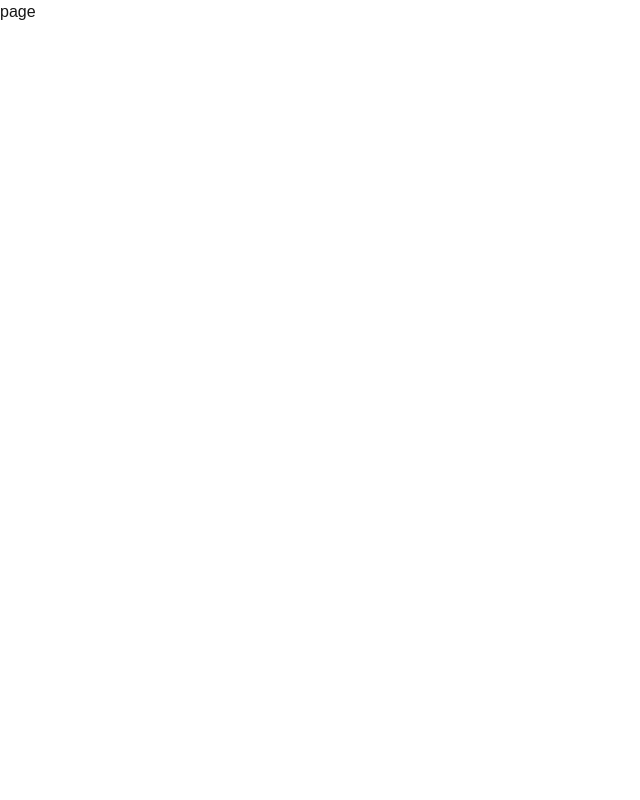
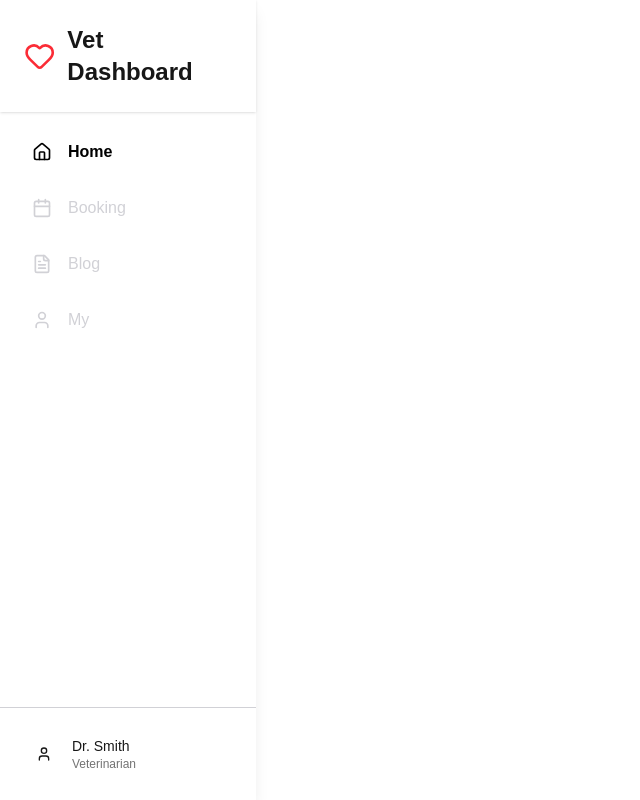
Before and after one commit to the-code-machine/zootopia-frontend, a Next.js app: page /dashboard in a window 1280 px wide. Shown: the whole page, without its empty margins (0-640 px from the left). Built offline with nearby package versions, Linux system fonts and the light colour scheme.

Commit message:
Sidebar dashboard

```diff
--- a/package.json
+++ b/package.json
@@ -12,6 +12,7 @@
     "@reduxjs/toolkit": "^2.8.2",
     "axios": "^1.10.0",
     "js-cookie": "^3.0.5",
+    "lucide-react": "^0.525.0",
     "next": "15.4.1",
     "react": "19.1.0",
     "react-dom": "19.1.0",
--- /dev/null
+++ b/src/app/dashboard/layout.tsx
@@ -0,0 +1,15 @@
+import Navigation from "@/components/sidebar/Sidebar";
+import React from "react";
+export default function RootLayout({
+  children,
+}: Readonly<{
+  children: React.ReactNode;
+}>) {
+  return (
+    <div className=" flex">
+      <Navigation />
+      <div className=" bg-[#FAFAFA]"></div>
+      {children}
+    </div>
+  );
+}
--- a/src/app/dashboard/page.tsx
+++ b/src/app/dashboard/page.tsx
@@ -1,7 +1,6 @@
-import React from 'react'
+import Navigation from "@/components/sidebar/Sidebar";
+import React from "react";
 
 export default function page() {
-  return (
-    <div>page</div>
-  )
+  return <div></div>;
 }
--- a/src/app/globals.css
+++ b/src/app/globals.css
@@ -10,33 +10,16 @@
 
   --secondary: #e8f9fb;
   --secondary-foreground: #0d3d45;
-}
 
-@theme inline {
+  /* Tailwind inline theme variables */
   --color-background: var(--background);
   --color-foreground: var(--foreground);
-
   --color-primary: var(--primary);
   --color-primary-foreground: var(--primary-foreground);
-
   --color-secondary: var(--secondary);
   --color-secondary-foreground: var(--secondary-foreground);
-
   --font-sans: var(--font-geist-sans);
   --font-mono: var(--font-geist-mono);
-}
-
-@media (prefers-color-scheme: dark) {
-  :root {
-    --background: #0a0a0a;
-    --foreground: #ededed;
-
-    --primary: #62c5d4;
-    --primary-foreground: #ffffff;
-
-    --secondary: #164e5c;
-    --secondary-foreground: #e5f9fd;
-  }
 }
 
 body {
@@ -44,3 +27,5 @@ body {
   color: var(--foreground);
   font-family: Arial, Helvetica, sans-serif;
 }
+
+/* 🚫 Removed dark mode media query to avoid override */
--- /dev/null
+++ b/src/components/sidebar/Sidebar.tsx
@@ -0,0 +1,128 @@
+"use client";
+import React, { useState } from "react";
+import { Home, Calendar, FileText, User, Heart } from "lucide-react";
+
+interface NavItem {
+  id: string;
+  label: string;
+  icon: React.ComponentType<{ size?: number; className?: string }>;
+  href: string;
+}
+
+const navItems: NavItem[] = [
+  { id: "home", label: "Home", icon: Home, href: "/" },
+  { id: "booking", label: "Booking", icon: Calendar, href: "/booking" },
+  { id: "blog", label: "Blog", icon: FileText, href: "/blog" },
+  { id: "my", label: "My", icon: User, href: "/my" },
+];
+
+interface NavigationProps {
+  activeItem?: string;
+  onItemClick?: (item: NavItem) => void;
+}
+
+export default function Navigation({
+  activeItem = "home",
+  onItemClick,
+}: NavigationProps) {
+  const [currentActive, setCurrentActive] = useState(activeItem);
+
+  const handleItemClick = (item: NavItem) => {
+    setCurrentActive(item.id);
+    onItemClick?.(item);
+  };
+
+  return (
+    <>
+      {/* Desktop Sidebar - Hidden on mobile */}
+      <aside className="hidden lg:flex lg:fixed lg:left-0 lg:top-0 lg:h-full lg:w-64 lg:flex-col lg:z-50 bg-white shadow-lg">
+        {/* Logo/Header */}
+        <div className="p-6  shadow">
+          <h1 className="text-2xl font-bold flex items-center gap-3">
+            <Heart size={32} className="text-red-500" />
+            Vet Dashboard
+          </h1>
+        </div>
+
+        {/* Navigation Items */}
+        <nav className="flex-1 p-4 space-y-2">
+          {navItems.map((item) => {
+            const isActive = currentActive === item.id;
+            const IconComponent = item.icon;
+            return (
+              <button
+                key={item.id}
+                onClick={() => handleItemClick(item)}
+                className={`w-full flex items-center gap-4 px-4 py-3 rounded-lg text-left cursor-pointer hover:text-black transition-all duration-200 hover:bg-opacity-80 group ${
+                  isActive ? " text-black" : " text-[#D1D1D6] "
+                }`}
+              >
+                <IconComponent
+                  size={20}
+                  className={`transition-all duration-200 ${
+                    isActive ? "text-primary" : "group-hover:scale-110"
+                  }`}
+                />
+                <span
+                  className={`font-medium ${isActive ? "font-semibold" : ""}`}
+                >
+                  {item.label}
+                </span>
+              </button>
+            );
+          })}
+        </nav>
+
+        {/* Footer/User Section */}
+        <div className="p-4  border-t border-[#D1D1D6] ">
+          <div className="flex items-center gap-3 p-3 rounded-lg">
+            <div className="w-8 h-8 rounded-full bg-primary flex items-center justify-center">
+              <User size={16} className="text-primary-foreground" />
+            </div>
+            <div className="flex-1 min-w-0">
+              <p className="text-sm font-medium truncate">Dr. Smith</p>
+              <p className="text-xs opacity-60 truncate">Veterinarian</p>
+            </div>
+          </div>
+        </div>
+      </aside>
+
+      {/* Mobile Bottom Navigation - Hidden on desktop */}
+      <nav className="lg:hidden fixed bottom-0 left-0 right-0 z-50 border-t border-[#D1D1D6] bg-white shadow-lg ">
+        <div className="flex justify-around items-center py-2 px-4">
+          {navItems.map((item) => {
+            const isActive = currentActive === item.id;
+            const IconComponent = item.icon;
+            return (
+              <button
+                key={item.id}
+                onClick={() => handleItemClick(item)}
+                className={`flex flex-col items-center justify-center p-3 rounded-lg min-w-0 flex-1 transition-all duration-200 group ${
+                  isActive
+                    ? "transform scale-105 text-black "
+                    : " text-[#D1D1D6]"
+                }`}
+              >
+                <IconComponent
+                  size={20}
+                  className={`mb-1 transition-all duration-200 ${
+                    isActive
+                      ? "text-primary scale-110"
+                      : "group-hover:scale-105"
+                  }`}
+                />
+                <span
+                  className={`text-xs font-medium truncate w-full text-center ${
+                    isActive ? "font-semibold" : ""
+                  }`}
+                >
+                  {item.label}
+                </span>
+              </button>
+            );
+          })}
+        </div>
+      </nav>
+    </>
+  );
+}
```
Also changed, not shown: src/app/StoreProvider.tsx (+6 -3 lines), 1 other file (tests, documents, lock files or other folders).
